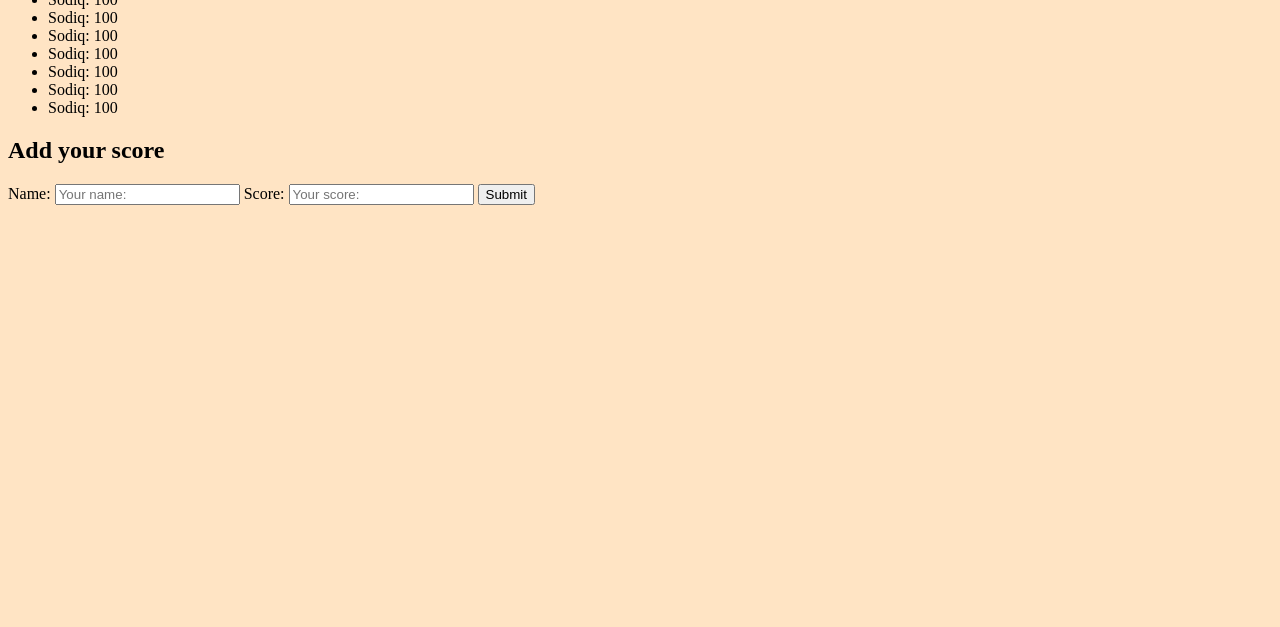
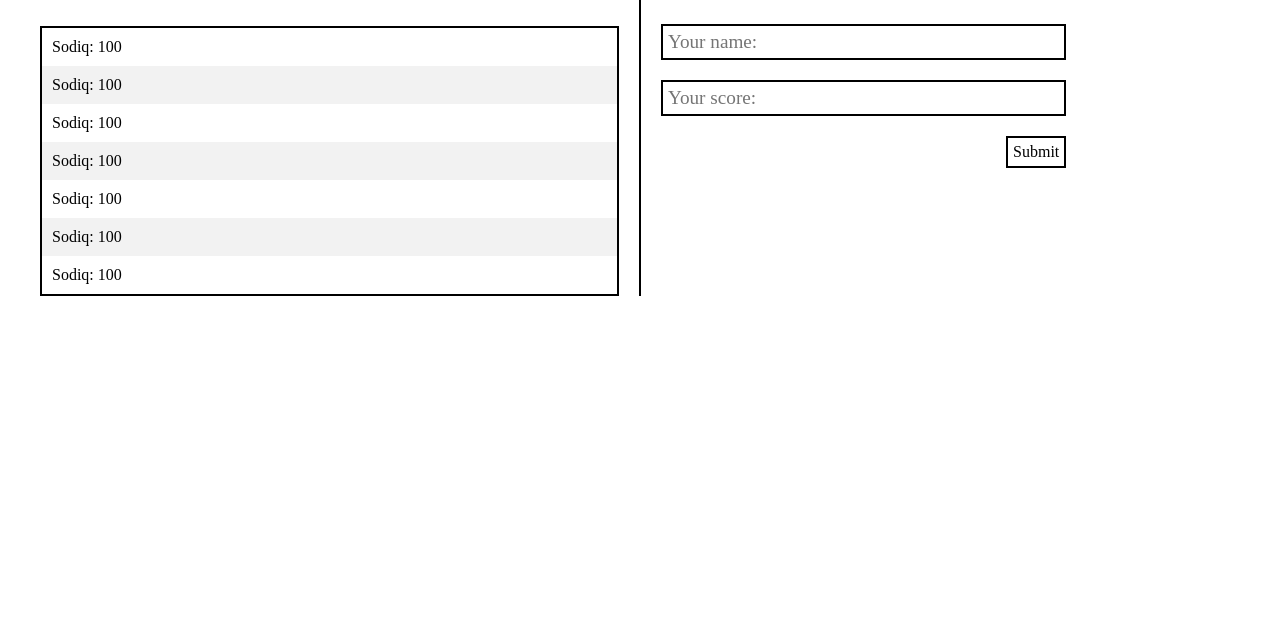
Before and after one commit to deyemiobaa/Leaderboard, a website built with webpack: page src/index.html in a window 1280 px wide. Shown: the part 173-800 px from the top of the page. Built offline with nearby package versions, Linux system fonts and the light colour scheme.

Commit message:
style setup

```diff
--- a/src/style.css
+++ b/src/style.css
@@ -1,3 +1,86 @@
+* {
+  margin: 0;
+  padding: 0;
+  border: 0;
+  font-size: 100%;
+  font: inherit;
+  background: none;
+  box-sizing: border-box;
+}
+
+ol,
+ul {
+  list-style: none;
+}
+
 body {
-    background-color: bisque;
+    padding: 40px;
 }
+h1 {
+  font-size: 2rem;
+  margin-bottom: 50px;
+}
+
+main {
+  display: grid;
+  grid-template-columns: 1fr auto 1fr;
+  column-gap: 20px;
+}
+
+h2 {
+  font-size: 1.6rem;
+}
+
+
+
+.display {
+  display: flex;
+  justify-content: space-between;
+  align-items: center;
+  margin-bottom: 40px;
+}
+
+button {
+  border: 2px solid black;
+  padding: 5px;
+  text-align: center;
+  text-decoration: none;
+  display: inline-block;
+  font-size: 1rem;
+  cursor: pointer;
+}
+
+.score-list {
+  border: 2px solid black;
+}
+.score-list > li{
+  padding: 10px;
+}
+
+.score-list > li:nth-child(even){
+  background-color: #f2f2f2;
+}
+
+.divider {
+  height: 100%;
+  width: 2px;
+  background-color: black;
+}
+
+label {
+  display: none;
+}
+
+form {
+  width: 70%;
+  display: grid;
+  grid-template-rows: auto auto auto;
+  justify-items: flex-end;
+  gap: 20px;
+}
+input {
+  width: 100%;
+  padding: 5px;
+  font-size: 1.2em;
+  border: 2px solid black;
+}
```
